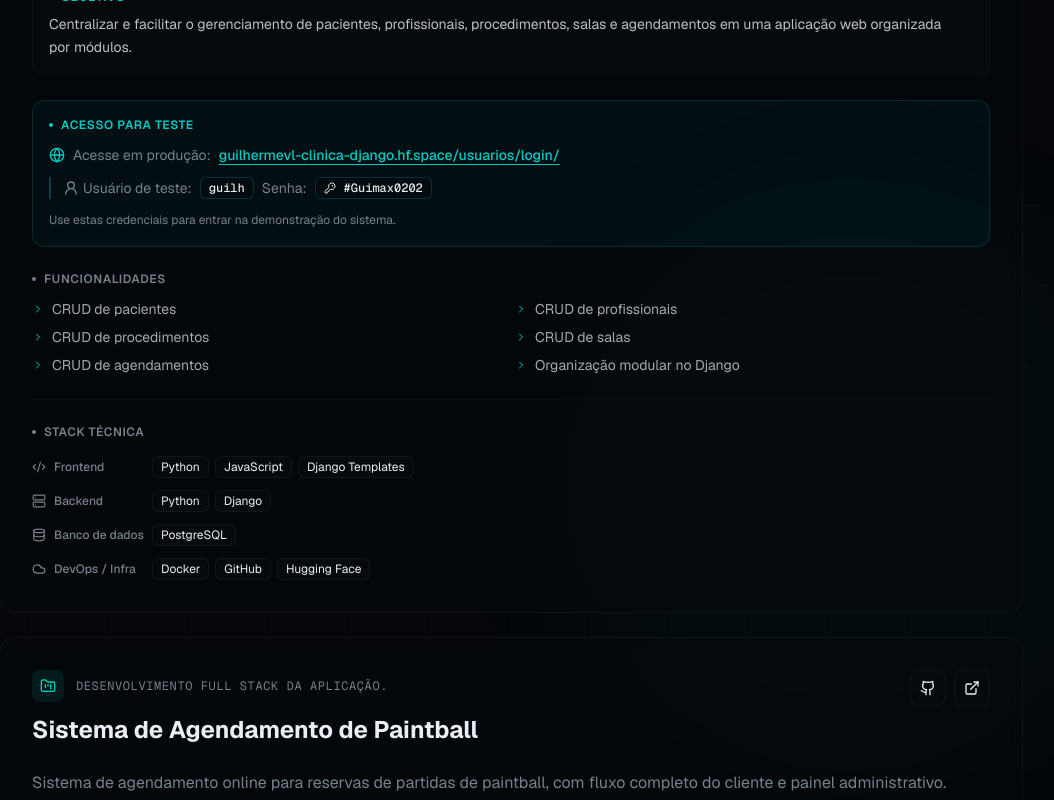
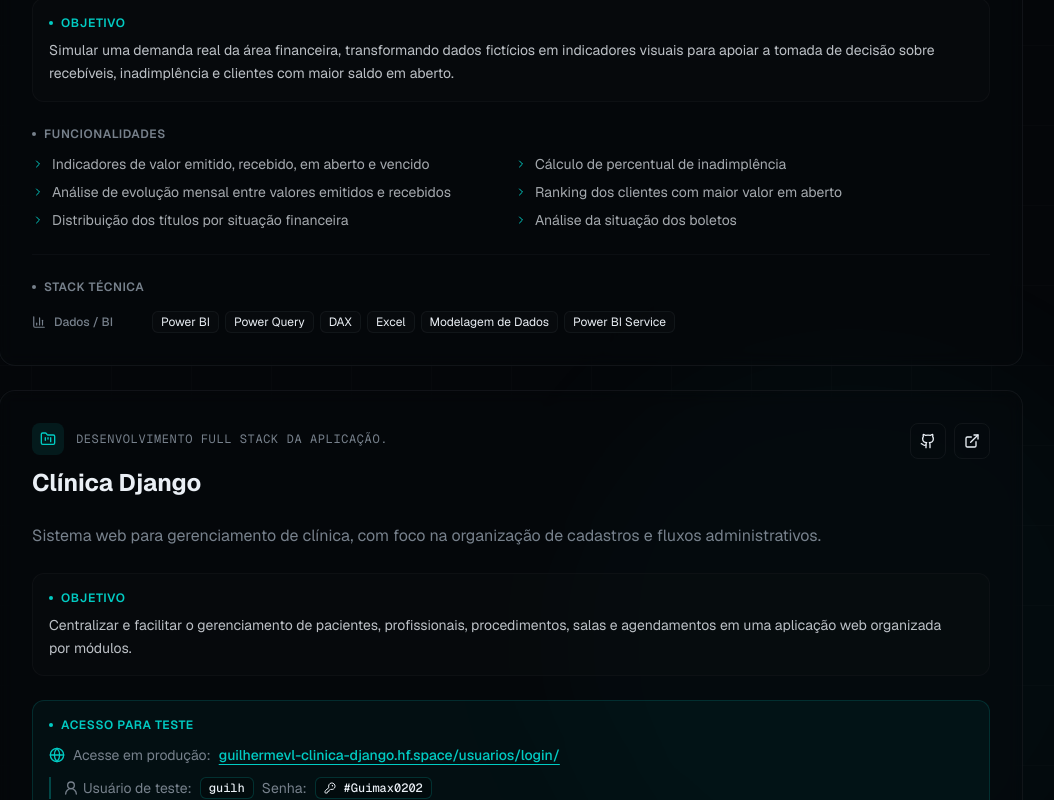
Before and after one commit to Guimax0304/my-curriculo, a Next.js app: page / in a window 1280 px wide. Shown: the part 3080-3880 px from the top of the page, without its empty margins (129-1183 px from the left). Built offline with nearby package versions, Linux system fonts and the light colour scheme.

Commit message:
implementação ao portfolio-data

```diff
--- a/data/portfolio-data.ts
+++ b/data/portfolio-data.ts
@@ -3,7 +3,7 @@ export const personalInfo = {
   title: "Engenheiro de Software em formação | Desenvolvedor Full Stack",
   description:
     "Desenvolvo aplicações web completas, unindo frontend, backend, APIs, banco de dados, deploy e boas práticas de organização para criar soluções funcionais, escaláveis e bem estruturadas.",
-  email: "guilhermevianalourenco2@email.com",
+  email: "guilhermevianalourenco2@gmail.com",
   github: "https://github.com/Guimax0304",
   linkedin: "https://www.linkedin.com/in/guilherme-viana-64367528a/",
   whatsapp: "https://wa.me/5581996070986",
@@ -40,6 +40,12 @@ export const skills = {
     { name: "PostgreSQL", level: "Avançado" },
     { name: "Prisma", level: "Intermediário" },
   ],
+  data: [
+    { name: "Power BI", level: "Intermediário" },
+    { name: "Power Query", level: "Intermediário" },
+    { name: "DAX", level: "Intermediário" },
+    { name: "Modelagem de Dados", level: "Intermediário" },
+  ],
   devops: [
     { name: "Docker", level: "Intermediário" },
     { name: "Git", level: "Avançado" },
@@ -67,6 +73,7 @@ export interface Project {
     database?: string[]
     devops?: string[]
     integrations?: string[]
+    data?: string[]
   }
   repoUrl?: string
   demoUrl?: string
@@ -80,6 +87,35 @@ export interface Project {
 }
 
 export const projects: Project[] = [
+  {
+    id: "dashboard-financeiro-powerbi",
+    name: "Dashboard Financeiro — Contas a Receber",
+    shortDescription:
+      "Dashboard desenvolvido no Power BI para análise de contas a receber, com indicadores de valores emitidos, recebidos, em aberto, vencidos, inadimplência e situação de boletos.",
+    objective:
+      "Simular uma demanda real da área financeira, transformando dados fictícios em indicadores visuais para apoiar a tomada de decisão sobre recebíveis, inadimplência e clientes com maior saldo em aberto.",
+    role: "Business Intelligence / Análise de Dados",
+    features: [
+      "Indicadores de valor emitido, recebido, em aberto e vencido",
+      "Cálculo de percentual de inadimplência",
+      "Análise de evolução mensal entre valores emitidos e recebidos",
+      "Ranking dos clientes com maior valor em aberto",
+      "Distribuição dos títulos por situação financeira",
+      "Análise da situação dos boletos",
+      "Filtros interativos por ano, segmento e UF",
+      "Publicação do relatório no Power BI Service",
+    ],
+    stack: {
+      data: [
+        "Power BI",
+        "Power Query",
+        "DAX",
+        "Excel",
+        "Modelagem de Dados",
+        "Power BI Service",
+      ],
+    },
+  },
   {
     id: "clinica-django",
     name: "Clínica Django",
@@ -98,7 +134,7 @@ export const projects: Project[] = [
       "Estrutura com Docker",
     ],
     stack: {
-      frontend: ["Python","JavaScript", "Django Templates"],
+      frontend: ["Python", "JavaScript", "Django Templates"],
       backend: ["Python", "Django"],
       database: ["PostgreSQL"],
       devops: ["Docker", "GitHub", "Hugging Face"],
@@ -131,7 +167,7 @@ export const projects: Project[] = [
       "Controle de disponibilidade",
     ],
     stack: {
-      frontend: ["React", "TypeScript", "Vite",],
+      frontend: ["React", "TypeScript", "Vite"],
       backend: ["NestJS", "TypeScript", "Node.js"],
       database: ["PostgreSQL", "Prisma"],
       devops: ["Docker", "Render", "Vercel"],
@@ -167,7 +203,7 @@ export const projects: Project[] = [
       devops: ["Vercel", "GitHub"],
     },
     repoUrl: "https://github.com/Guimax0304/portfolio-vanessa",
-    demoUrl: "https://portfolio-vanessa-azure.vercel.app"
+    demoUrl: "https://portfolio-vanessa-azure.vercel.app",
   },
 ]
 
```
Lines whose indentation alone changed are shown as unchanged.
